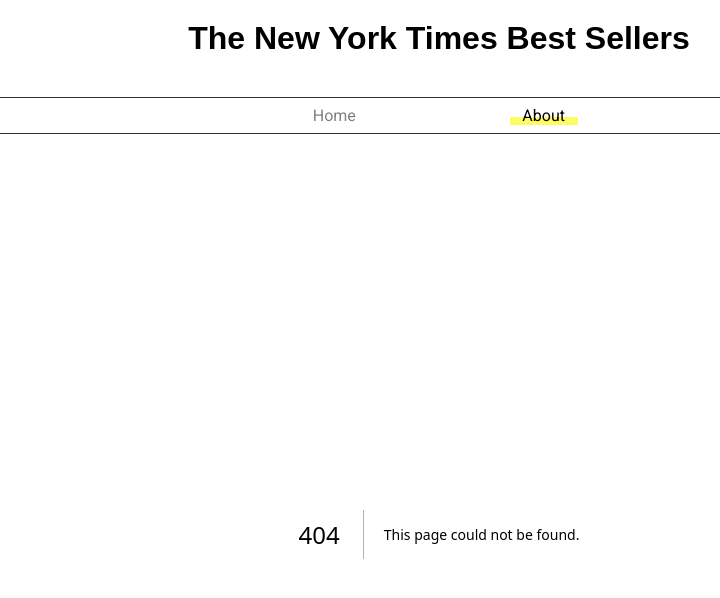
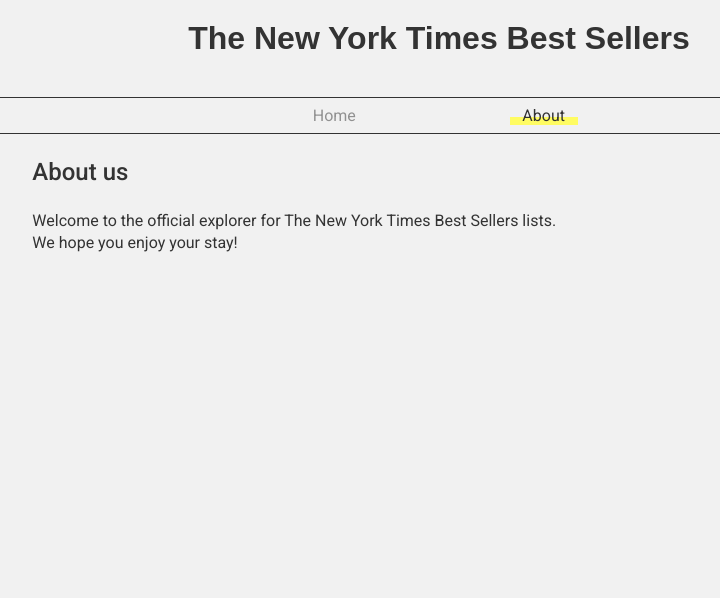
Before and after one commit to hyesuhong/nomad_next_best_sellers, a Next.js app: page /about in a window 1280 px wide. Before the commit this address had no page. Shown: the top 598 px of the page, without its empty margins (201-921 px from the left). Built offline with nearby package versions, Linux system fonts and the light colour scheme; a web font is replaced by a local one.

Commit message:
feat: add about page

```diff
--- /dev/null
+++ b/src/app/about/page.module.css
@@ -0,0 +1,22 @@
+.main {
+	display: grid;
+	grid-template-columns: repeat(6, 1fr);
+	grid-template-areas: '. section section section section .';
+	column-gap: 1.5rem;
+	margin-top: 1.5rem;
+	padding: 0 1.5rem;
+}
+
+.section {
+	grid-area: section;
+}
+
+.section > h3 {
+	font-size: 1.5rem;
+	font-weight: 500;
+}
+
+.section > p {
+	line-height: 140%;
+	margin-top: 1.5rem;
+}
--- /dev/null
+++ b/src/app/about/page.tsx
@@ -0,0 +1,17 @@
+import styles from './page.module.css';
+
+export default function About() {
+	return (
+		<main className={styles.main}>
+			<section className={styles.section}>
+				<h3>About us</h3>
+				<p>
+					Welcome to the official explorer for The New York Times Best Sellers
+					lists.
+					<br />
+					We hope you enjoy your stay!
+				</p>
+			</section>
+		</main>
+	);
+}
```
